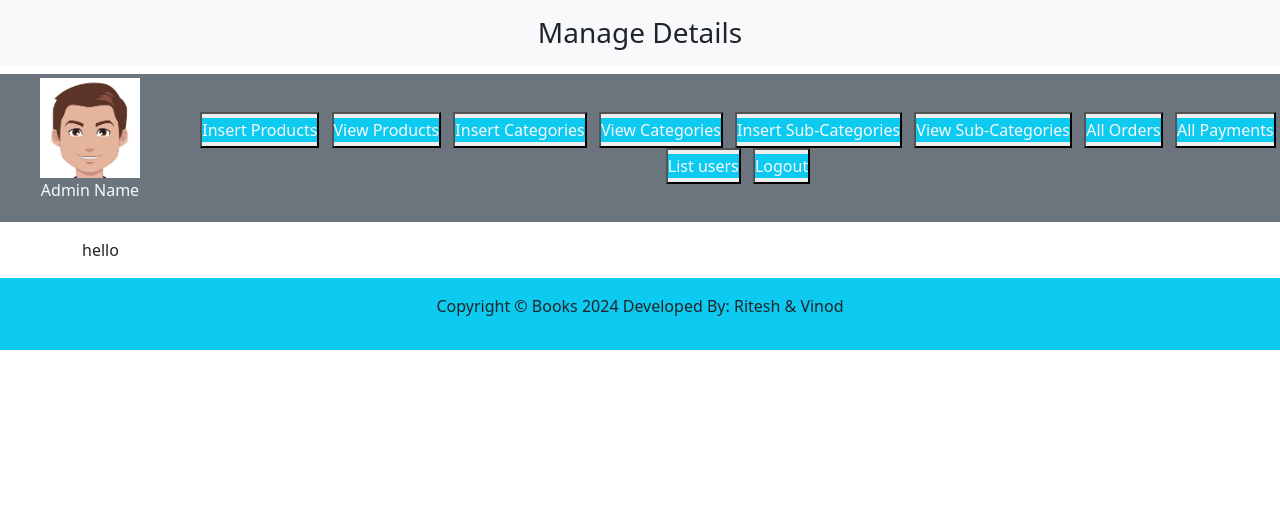
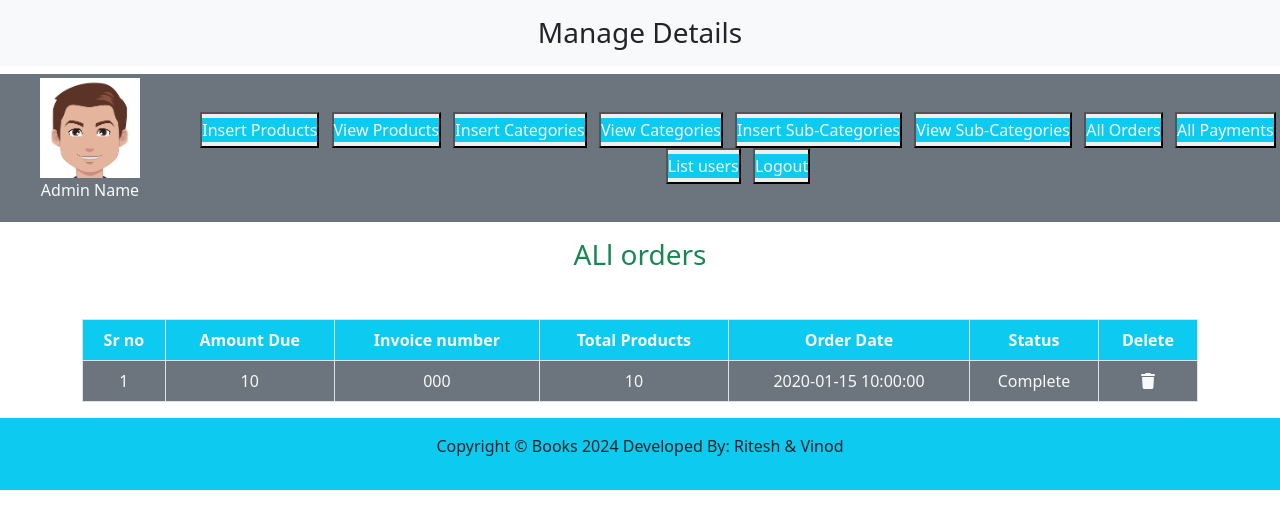
Before and after one commit to riteshtendolkar39/Ecommerce_website_project, a PHP site: page /admin/index.php?list_orders in a window 1280 px wide. Shown: the part 72-601 px from the top of the page. Run offline with PHP 8.4, Linux system fonts and the light colour scheme; tables that the repository leaves empty or names only in its code hold one stand-in row (values such as "Sample post"); some libraries are stand-ins or nearby versions.

Commit message:
view order and payment details added

```diff
--- a/admin/index.php
+++ b/admin/index.php
@@ -76,8 +76,8 @@ include('../functions/common_function.php');
                     <button class="mx-1"><a href="index.php?insert_subcat" class="nav-link text-light bg-info my-1">Insert Sub-Categories</a></button>
                     <button class="mx-1"><a href="index.php?view_subcat" class="nav-link text-light bg-info my-1">View Sub-Categories</a></button>
                     <button class="mx-1"><a href="index.php?list_orders" class="nav-link text-light bg-info my-1">All Orders</a></button>
-                    <button class="mx-1"><a href="" class="nav-link text-light bg-info my-1">All Payments</a></button>
-                    <button class="mx-1"><a href="" class="nav-link text-light bg-info my-1">List users</a></button>
+                    <button class="mx-1"><a href="index.php?lit_payments" class="nav-link text-light bg-info my-1">All Payments</a></button>
+                    <button class="mx-1"><a href="index.php?list_users" class="nav-link text-light bg-info my-1">List users</a></button>
                     <button class="mx-1"><a href="" class="nav-link text-light bg-info my-1">Logout</a></button>
                 </div>
             </div>
@@ -122,6 +122,18 @@ include('../functions/common_function.php');
             if (isset($_GET['list_orders'])) {
                 include('./list_orders.php');
             }
+            if (isset($_GET['delete_orders'])) {
+                include('./delete_orders.php');
+            }
+            if (isset($_GET['lit_payments'])) {
+                include('./lit_payments.php');
+            }
+            if (isset($_GET['delete_payments'])) {
+                include('./delete_payments.php');
+            }
+            if (isset($_GET['list_users'])) {
+                include('./list_users.php');
+            }
             ?>
         </div>
         <!--last child-->
--- a/admin/list_orders.php
+++ b/admin/list_orders.php
@@ -1 +1,59 @@
-hello
+<h3 class="text-center text-success">ALl orders</h3>
+<table class="table table-bordered mt-5">
+        <thead>
+        <?php
+            $get_orders="select * from `user_orders`";
+            $result=mysqli_query($con,$get_orders);
+            $row_count=mysqli_num_rows($result);
+            if($row_count==0){
+                echo "<h2 class='text-center mt-5 text-danger'>No orders yet </h2>";
+            }else{
+                echo "        <tr class='text-center'>
+                <th class='bg-info text-light'>Sr no</th>
+                <th class='bg-info text-light'>Amount Due</th>
+                <th class='bg-info text-light'>Invoice number</th>
+                <th class='bg-info text-light'>Total Products</th>
+                <th class='bg-info text-light'>Order Date</th>
+                <th class='bg-info text-light'>Status</th>
+                <th class='bg-info text-light'>Delete</th>
+            </tr>
+        </thead>
+        <tbody>";
+                $num=0;
+                while($row_data=mysqli_fetch_assoc($result)){
+                    $order_id=$row_data['order_id'];
+                    $user_id=$row_data['user_id'];
+                    $amount_due=$row_data['amount_due'];
+                    $invoice_number=$row_data['invoice_number'];
+                    $total_products=$row_data['total_products'];
+                    $order_date=$row_data['order_date'];
+                    $order_status=$row_data['order_status'];
+                    $num++;
+                    echo "                <tr class='text-center'>
+                    <td class='bg-secondary text-light'>$num</td>
+                    <td class='bg-secondary text-light'>$amount_due</td>
+                    <td class='bg-secondary text-light'>$invoice_number</td>
+                    <td class='bg-secondary text-light'>$total_products</td>
+                    <td class='bg-secondary text-light'>$order_date</td>
+                    <td class='bg-secondary text-light'>$order_status</td>
+                    <td class='bg-secondary text-light'><a href='index.php?delete_orders=$order_id' type='button' class='text-light' data-toggle='modal' data-target='#exampleModal'><i class='fa-solid fa-trash'></i></a></td>
+                                    </tr>";
+                }
+            }
+                ?>
+    </table>
+
+    <!-- Modal -->
+<div class="modal fade" id="exampleModal" tabindex="-1" role="dialog" aria-labelledby="exampleModalLabel" aria-hidden="true">
+  <div class="modal-dialog" role="document">
+    <div class="modal-content">
+      <div class="modal-body">
+        <h4>Are you sure you want to delete this?</h4>
+      </div>
+      <div class="modal-footer">
+          <button type="button" class="btn btn-primary"><a href='index.php?delete_orders=<?php echo $order_id;?>' class="text-light text-decoration-none">Yes</a></button>
+        <button type="button" class="btn btn-secondary" data-dismiss="modal"><a href="./index.php?lit_orders" class="text-light text-decoration-none">No</a></button>
+      </div>
+    </div>
+  </div>
+</div>
```
Also changed, not shown: admin/delete_orders.php (added, +12 -0 lines), admin/delete_payments.php (added, +12 -0 lines), admin/lit_payments.php (added, +56 -0 lines), admin/list_users.php (added).
